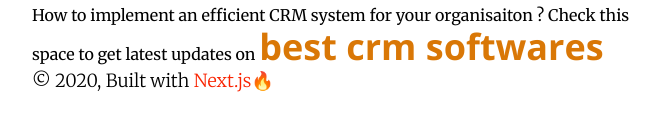
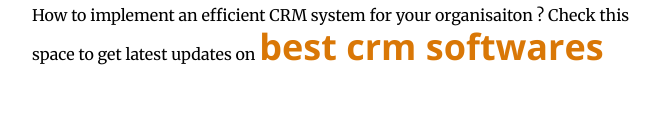
Before and after one commit to bharathreddyvanteru/what-is-crm, a Next.js app: page / in a window 1280 px wide. Shown: the part 197-328 px from the top of the page, without its empty margins (304-964 px from the left). Built offline with nearby package versions, Linux system fonts and the light colour scheme; what @tailwindcss/typography would draw is missing.

Commit message:
changed home opage

```diff
--- a/components/common/Layout/Layout.js
+++ b/components/common/Layout/Layout.js
@@ -11,11 +11,6 @@ export function Layout({ children }) {
       <div className="max-w-screen-sm px-4 py-12 mx-auto antialiased font-body">
         <Header />
         <main>{children}</main>
-        <footer className="text-lg font-light">
-          © {new Date().getFullYear()}, Built with{" "}
-          <a href="https://nextjs.org/">Next.js</a>
-          &#128293;
-        </footer>
       </div>
     </div>
   );
```
